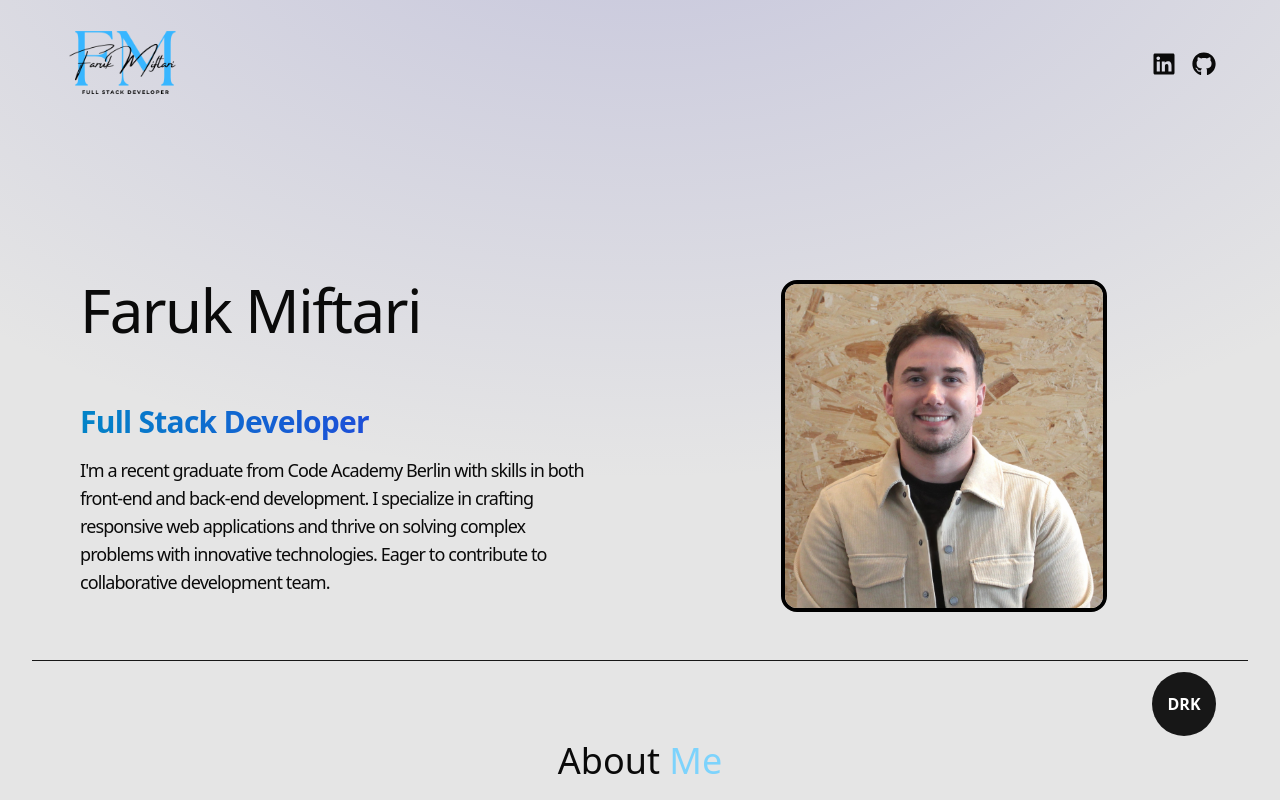
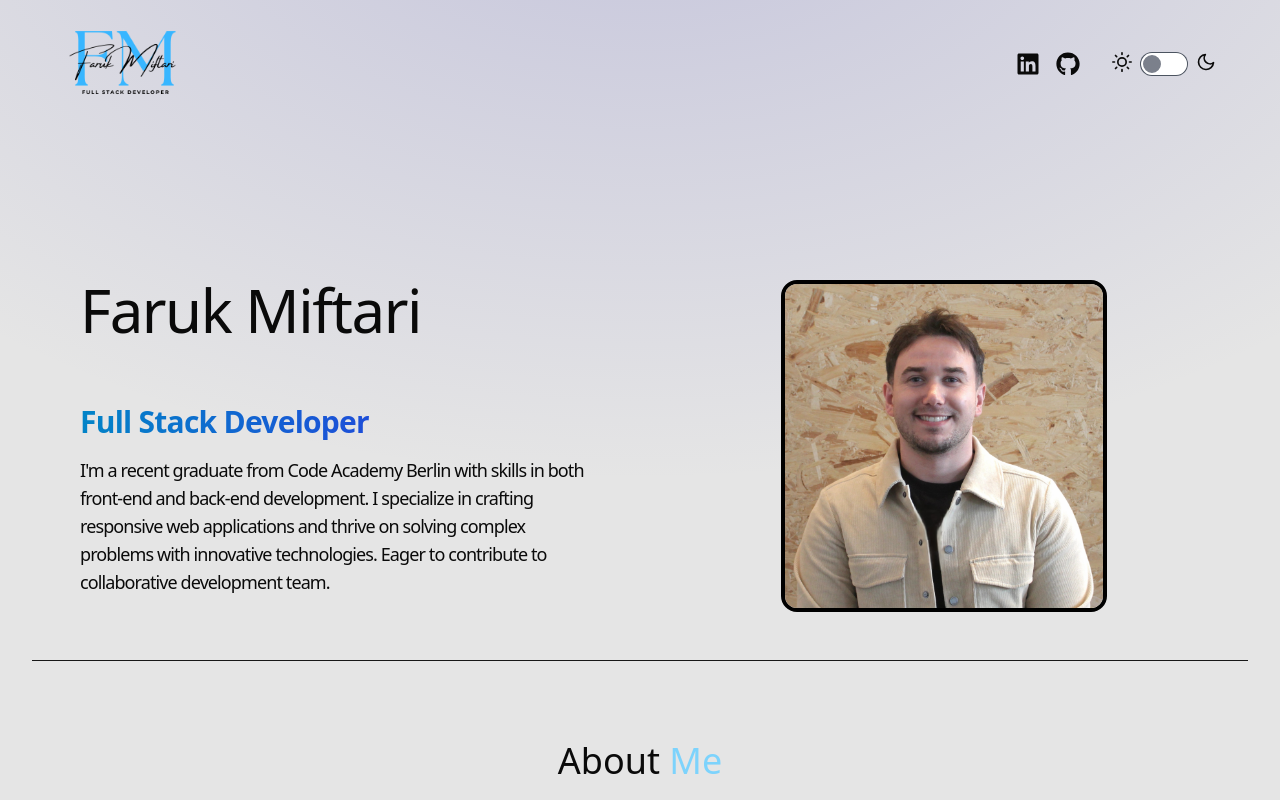
Before and after one commit to farukmiftari994/react-portfolio, a React (Vite) app: page /technologies in a window 1280 px wide. Shown: the top 800 px of the page. Built offline with nearby package versions, Linux system fonts and the light colour scheme.

Commit message:
Added a new dark mode toggle button to the Navbar component

```diff
--- a/src/App.tsx
+++ b/src/App.tsx
@@ -14,18 +14,12 @@ const App = () => {
   };
   return (
     <div className={`${darkMode && "dark"}`}>
-      <button
-        className="absolute w-16 h-16 bottom-16 right-16 bg-neutral-900 dark:bg-white rounded-full text-white dark:text-black font-semibold"
-        onClick={toggleDarkMode}
-      >
-        {darkMode ? "LHT" : "DRK"}
-      </button>
       <div className="overflow-x-hidden text-neutral-950 antialiased selection:bg-cyan-300 selection:text-cyan-900 dark:text-neutral-300">
         <div className="fixed top-0 -z-10">
           <div className="absolute top-0 z-[-2] h-screen w-screen bg-neutral-200 bg-[radial-gradient(ellipse_80%_80%_at_50%_-20%,rgba(120,119,198,0.3),rgba(255,255,255,0))] dark:bg-neutral-950"></div>
         </div>
         <div className="container mx-auto px-8">
-          <Navbar darkMode={darkMode} />
+          <Navbar darkMode={darkMode} toggleDarkMode={toggleDarkMode} />
           <Hero darkMode={darkMode} />
           <About />
           <Technologies darkMode={darkMode} />
--- a/src/Components/Navbar.tsx
+++ b/src/Components/Navbar.tsx
@@ -1,8 +1,15 @@
 import { FaGithub, FaLinkedin } from "react-icons/fa";
 import logo from "../assets/logo_white.png";
 import logo2 from "../assets/logo_black.png";
+import Toggle from "./Toggle";
 
-const Navbar = ({ darkMode }: { darkMode: boolean }) => {
+const Navbar = ({
+  darkMode,
+  toggleDarkMode,
+}: {
+  darkMode: boolean;
+  toggleDarkMode: () => void;
+}) => {
   return (
     <nav className="mt-[-40px] mb-20 flex items-center justify-between py-2">
       <div className="flex flex-shrink-0 items-center ">
@@ -15,6 +22,8 @@ const Navbar = ({ darkMode }: { darkMode: boolean }) => {
       <div className="m-8 flex items-center justify-center gap-4 text-2xl">
         <FaLinkedin className="hover:text-blue-500" />
         <FaGithub className="hover:text-gray-600" />
+        <br />
+        <Toggle toggleDarkMode={toggleDarkMode} />
       </div>
     </nav>
   );
--- a/src/Components/Toggle.tsx
+++ b/src/Components/Toggle.tsx
@@ -1,4 +1,4 @@
-const Toggle = () => {
+const Toggle = ({ toggleDarkMode }: { toggleDarkMode: () => void }) => {
   return (
     <div>
       <label className="flex cursor-pointer gap-2">
@@ -20,6 +20,7 @@ const Toggle = () => {
           type="checkbox"
           value="synthwave"
           className="toggle theme-controller"
+          onClick={toggleDarkMode}
         />
         <svg
           xmlns="http://www.w3.org/2000/svg"
```
